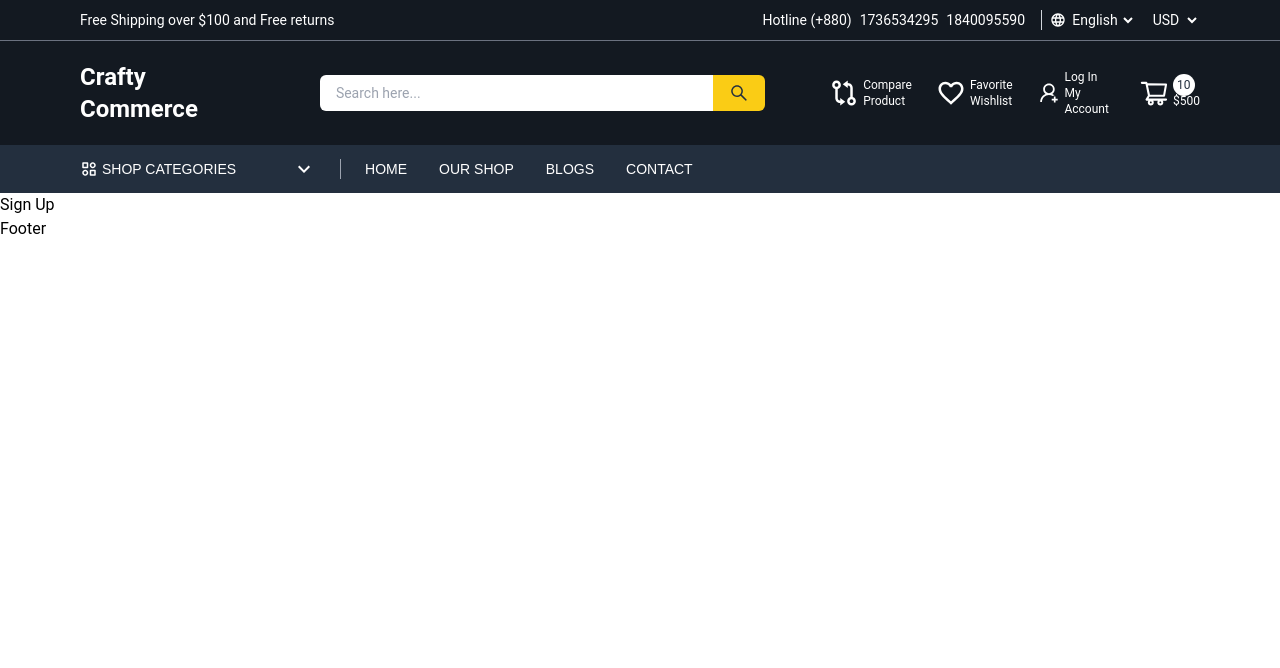
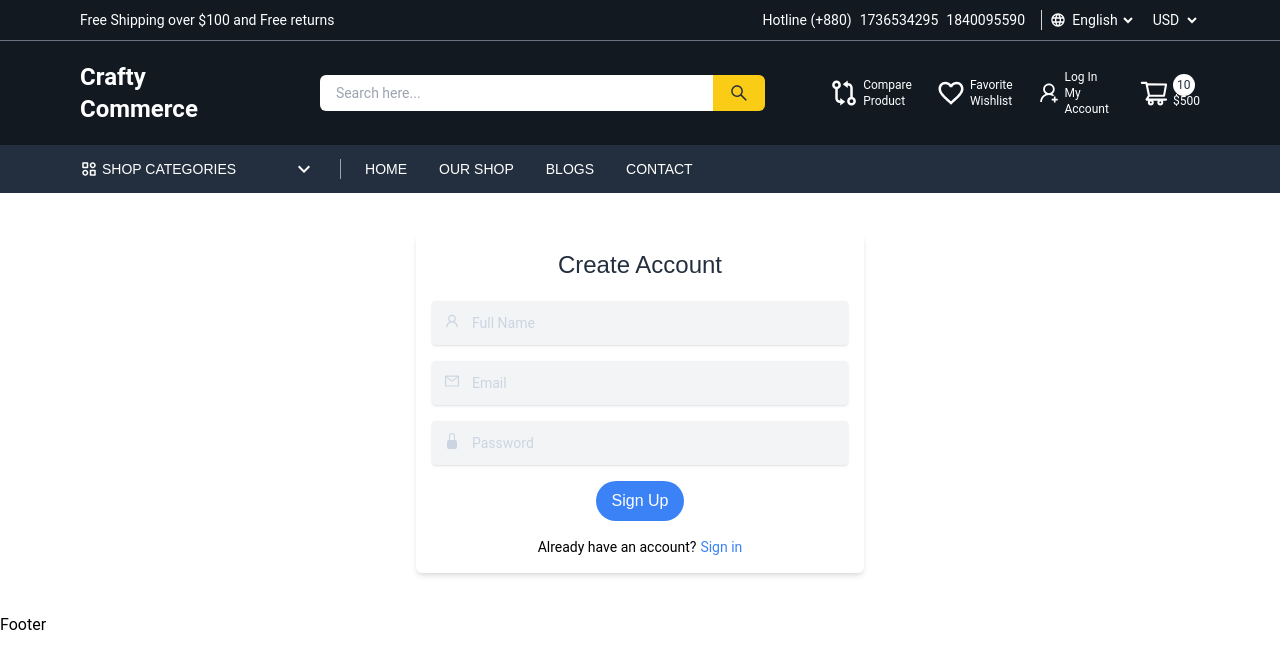
Before and after one commit to fulbabucse/amazon_client, a React (Create React App) app: page /sign-up in a window 1280 px wide. Shown: the top 668 px of the page. Built offline with nearby package versions, Linux system fonts and the light colour scheme.

Commit message:
sign in and sign out page design complete

```diff
--- a/src/components/shared/Navbar.jsx
+++ b/src/components/shared/Navbar.jsx
@@ -131,17 +131,17 @@ const Navbar = () => {
               {userDrop && (
                 <>
                   <div
-                    class={`absolute -right-10 z-10 mt-5 w-40 text-center origin-top-right rounded-md bg-white shadow-lg ring-1 ring-black ring-opacity-5 focus:outline-none transition-all duration-300 ease-in-out`}
+                    class={`absolute -right-10 z-10 mt-5 w-40 text-center shadow-md bg-white focus:outline-none transition-all duration-300 ease-in-out rounded-md`}
                     role="menu"
                     aria-orientation="vertical"
                     aria-labelledby="menu-button"
                     tabindex="-1"
                   >
-                    <div class="py-1" role="none">
+                    <div className="p-2">
                       <Link
                         onClick={() => setUserDrop(!userDrop)}
                         to="/sign-in"
-                        class="text-gray-700 block px-4 py-2 text-sm"
+                        class="text-gray-700 block px-4 py-2 text-sm hover:bg-yellow-600 hover:text-white transition-colors duration-200 ease-in-out rounded-md"
                         role="menuitem"
                         tabindex="-1"
                         id="menu-item-0"
@@ -151,7 +151,7 @@ const Navbar = () => {
                       <Link
                         to="/sign-up"
                         onClick={() => setUserDrop(!userDrop)}
-                        class="text-gray-700 block px-4 py-2 text-sm"
+                        class="text-gray-700 block px-4 py-2 text-sm hover:bg-yellow-600 hover:text-white transition-colors duration-200 ease-in-out rounded-md"
                         role="menuitem"
                         tabindex="-1"
                         id="menu-item-0"
@@ -161,7 +161,7 @@ const Navbar = () => {
                       <Link
                         to="/"
                         onClick={() => setUserDrop(!userDrop)}
-                        class="text-gray-700 block px-4 py-2 text-sm"
+                        class="text-gray-700 block px-4 py-2 text-sm hover:bg-yellow-600 hover:text-white transition-colors duration-200 ease-in-out rounded-md"
                         role="menuitem"
                         tabindex="-1"
                         id="menu-item-2"
@@ -172,7 +172,7 @@ const Navbar = () => {
                         <button
                           type="button"
                           onClick={() => setUserDrop(!userDrop)}
-                          class="text-gray-700 block w-full px-4 py-2 text-sm"
+                          class="text-gray-700 block w-full px-4 py-2 text-sm hover:bg-yellow-600 hover:text-white transition-colors duration-200 ease-in-out rounded-md"
                           role="menuitem"
                           tabindex="-1"
                           id="menu-item-3"
--- a/src/pages/users/SignIn.jsx
+++ b/src/pages/users/SignIn.jsx
@@ -1,9 +1,73 @@
 import React from "react";
+import { useForm } from "react-hook-form";
+import { AiOutlineUser, AiOutlineMail } from "react-icons/ai";
+import { BsFillLockFill } from "react-icons/bs";
+import { Link } from "react-router-dom";
 
 const SignIn = () => {
+  const {
+    register,
+    handleSubmit,
+    formState: { errors },
+  } = useForm();
+
+  const handleSignUser = (data) => {
+    console.log(data);
+  };
   return (
-    <div>
-      <h1>Sign In</h1>
+    <div className="max-w-md mx-auto my-10 p-4 rounded-md shadow-md">
+      <h1 className="text-primary text-center text-2xl font-medium font-radio-canada mb-5">
+        Sign in Account
+      </h1>
+      <form onSubmit={handleSubmit(handleSignUser)} className="space-y-4">
+        <div class="relative flex w-full flex-wrap items-stretch">
+          <span class="z-10 h-full leading-snug font-normal text-center text-slate-300 absolute bg-transparent rounded text-base items-center justify-center w-8 pl-3 py-3">
+            <AiOutlineMail />
+          </span>
+          <input
+            type="email"
+            {...register("email", {
+              required: "Email is required",
+            })}
+            placeholder="Email"
+            class="px-3 py-3 placeholder-slate-300 text-slate-600 relative bg-gray-100 rounded text-sm border-0 shadow focus:bg-white focus:ring-1 outline-none focus:outline-none w-full pl-10"
+          />
+          {errors.email && (
+            <p className="text-red-400 text-xs font-medium">
+              {errors.email?.message}
+            </p>
+          )}
+        </div>
+        <div class="relative flex w-full flex-wrap items-stretch">
+          <span class="z-10 h-full leading-snug font-normal text-center text-slate-300 absolute bg-transparent rounded text-base items-center justify-center w-8 pl-3 py-3">
+            <BsFillLockFill />
+          </span>
+          <input
+            type="password"
+            placeholder="Password"
+            {...register("password", {
+              required: "Password is required",
+            })}
+            class="px-3 py-3 placeholder-slate-300 text-slate-600 relative bg-gray-100 rounded text-sm border-0 shadow focus:bg-white focus:ring-1 outline-none focus:outline-none w-full pl-10"
+          />
+          {errors.password && (
+            <p className="text-red-400 text-xs font-medium">
+              {errors.password?.message}
+            </p>
+          )}
+        </div>
+        <div className="text-center">
+          <button className="bg-blue-500 hover:bg-blue-700 text-white font-medium font-radio-canada py-2 px-4 rounded-full focus:outline-none focus:shadow-outline">
+            Sign In
+          </button>
+        </div>
+      </form>
+      <div className="flex items-center justify-center gap-1 mt-4 text-sm">
+        <p>New customer?</p>
+        <Link to="/sign-up" className="text-blue-500 hover:underline">
+          Start here
+        </Link>
+      </div>
     </div>
   );
 };
--- a/src/pages/users/SignUp.jsx
+++ b/src/pages/users/SignUp.jsx
@@ -1,9 +1,99 @@
 import React from "react";
+import { useForm } from "react-hook-form";
+import { AiOutlineUser, AiOutlineMail } from "react-icons/ai";
+import { BsFillLockFill } from "react-icons/bs";
+import { Link } from "react-router-dom";
 
 const SignUp = () => {
+  const {
+    register,
+    handleSubmit,
+    formState: { errors },
+  } = useForm();
+
+  const handleCreateUser = (data) => {
+    console.log(data);
+  };
   return (
-    <div>
-      <h1>Sign Up</h1>
+    <div className="max-w-md mx-auto my-10 p-4 rounded-md shadow-md">
+      <h1 className="text-primary text-center text-2xl font-medium font-radio-canada mb-5">
+        Create Account
+      </h1>
+      <form onSubmit={handleSubmit(handleCreateUser)} className="space-y-4">
+        <div class="relative flex w-full flex-wrap items-stretch">
+          <span class="z-10 h-full leading-snug font-normal text-center text-slate-300 absolute bg-transparent rounded text-base items-center justify-center w-8 pl-3 py-3">
+            <AiOutlineUser />
+          </span>
+          <input
+            type="text"
+            placeholder="Full Name"
+            {...register("name", {
+              required: "Name is required",
+            })}
+            class="px-3 py-3 placeholder-slate-300 text-slate-600 relative bg-gray-100 rounded text-sm border-0 shadow focus:bg-white focus:ring-1 outline-none focus:outline-none w-full pl-10"
+          />
+          {errors.name && (
+            <p className="text-red-400 text-xs font-medium">
+              {errors.name?.message}
+            </p>
+          )}
+        </div>
+        <div class="relative flex w-full flex-wrap items-stretch">
+          <span class="z-10 h-full leading-snug font-normal text-center text-slate-300 absolute bg-transparent rounded text-base items-center justify-center w-8 pl-3 py-3">
+            <AiOutlineMail />
+          </span>
+          <input
+            type="email"
+            {...register("email", {
+              required: "Email is required",
+            })}
+            placeholder="Email"
+            class="px-3 py-3 placeholder-slate-300 text-slate-600 relative bg-gray-100 rounded text-sm border-0 shadow focus:bg-white focus:ring-1 outline-none focus:outline-none w-full pl-10"
+          />
+          {errors.email && (
+            <p className="text-red-400 text-xs font-medium">
+              {errors.email?.message}
+            </p>
+          )}
+        </div>
+        <div class="relative flex w-full flex-wrap items-stretch">
+          <span class="z-10 h-full leading-snug font-normal text-center text-slate-300 absolute bg-transparent rounded text-base items-center justify-center w-8 pl-3 py-3">
+            <BsFillLockFill />
+          </span>
+          <input
+            type="password"
+            placeholder="Password"
+            {...register("password", {
+              required: "Password is required",
+              minLength: {
+                value: 6,
+                message: "Password length should be 6 character",
+              },
+              pattern: {
+                value: /(?=.*[A-Z])(?=.*[!@#$&*])(?=.*[0-9])/,
+                message: `At least 1 special character, 1 uppercase letter, and Number character make the password stronger`,
+              },
+            })}
+            class="px-3 py-3 placeholder-slate-300 text-slate-600 relative bg-gray-100 rounded text-sm border-0 shadow focus:bg-white focus:ring-1 outline-none focus:outline-none w-full pl-10"
+          />
+          {errors.password && (
+            <p className="text-red-400 text-xs font-medium">
+              {errors.password?.message}
+            </p>
+          )}
+        </div>
+        <div className="text-center">
+          <button className="bg-blue-500 hover:bg-blue-700 text-white font-medium font-radio-canada py-2 px-4 rounded-full focus:outline-none focus:shadow-outline">
+            Sign Up
+          </button>
+        </div>
+      </form>
+      <div className="flex items-center justify-center gap-1 mt-4 text-sm">
+        <p>Already have an account?</p>
+        <Link to="/sign-in" className="text-blue-500 hover:underline">
+          Sign in
+        </Link>
+      </div>
     </div>
   );
 };
```
